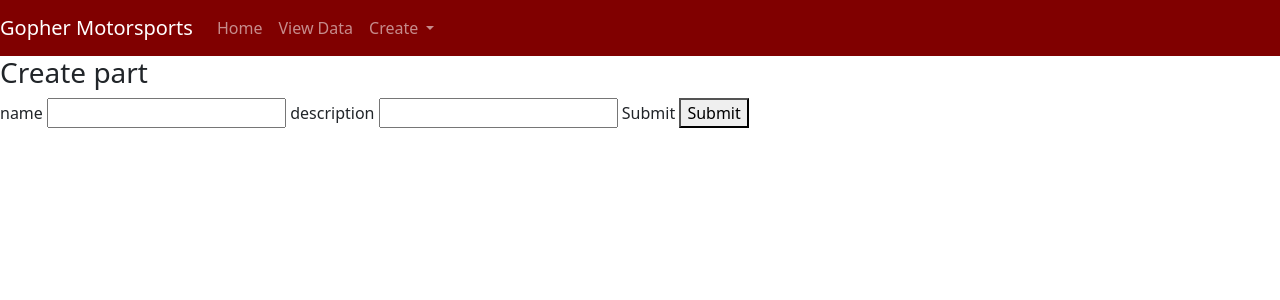
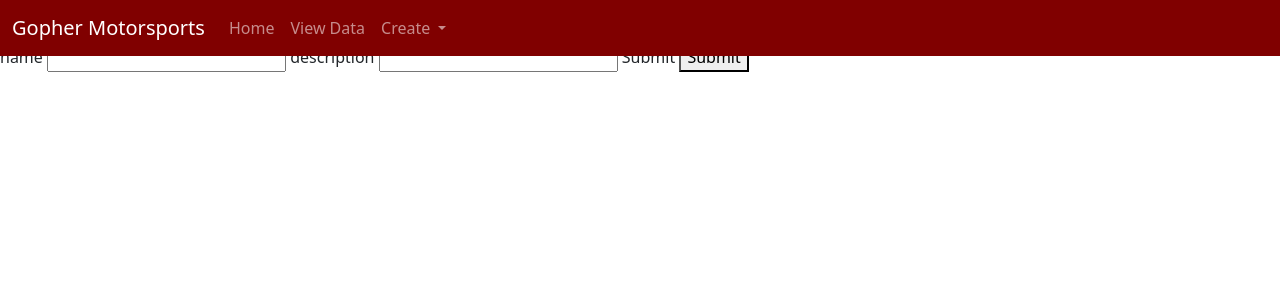
Before and after one commit to gopher-motorsports/vehicle_configuration_tracker, a Django app: page /createPart/ in a window 1280 px wide. Shown: the top 300 px of the page. Run offline with Django 3.2, Linux system fonts and the light colour scheme.

Commit message:
navbar changes

```diff
--- a/vehicle_configuration_tracker/vehicle_config/templates/vehicle_config/header.html
+++ b/vehicle_configuration_tracker/vehicle_config/templates/vehicle_config/header.html
@@ -1,5 +1,6 @@
 <!doctype html>
 <html lang="en">
+
   <head>
     <!-- Required meta tags -->
     <meta charset="utf-8">
@@ -10,8 +11,15 @@
 
 
 
+  </head>
+  <body>
+
     <!-- Navbar -->
-    <nav class="navbar navbar-expand-lg navbar-dark" style="background-color: #800000;">
+    <!--       <nav class="navbar navbar-expand-lg navbar-dark" style="background-color: #800000;">
+ -->
+ <nav class="navbar fixed-top navbar-expand-lg navbar-dark" style="background-color: #800000;">
+
+  <div class = "container-fluid">
     <a class="navbar-brand" href="#"> Gopher Motorsports</a>
     <button class="navbar-toggler" type="button" data-toggle="collapse" data-target="#navbarSupportedContent" aria-controls="navbarSupportedContent" aria-expanded="false" aria-label="Toggle navigation">
       <span class="navbar-toggler-icon"></span>
@@ -41,10 +49,11 @@
 
       </ul>
     </div>
+  </div>
+
 </nav>
 
-  </head>
-  <body>
+
 
     {% block content %}{% endblock content %}
 
@@ -56,4 +65,5 @@
 
 
   </body>
+
 </html>
```
Lines whose indentation alone changed are shown as unchanged.
